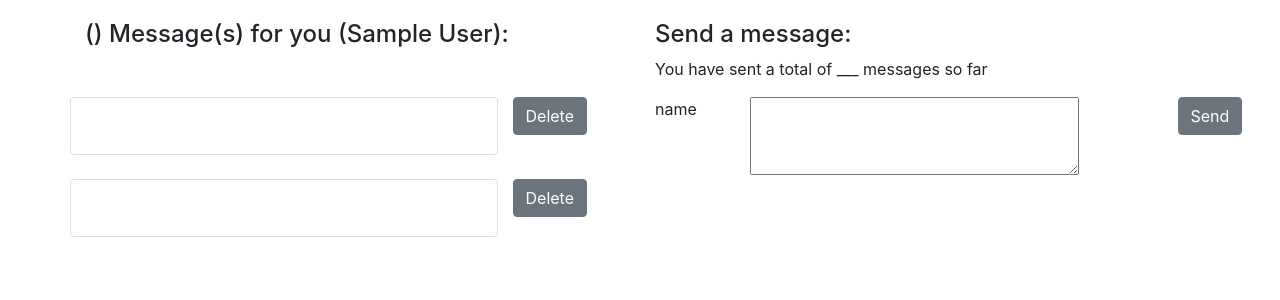
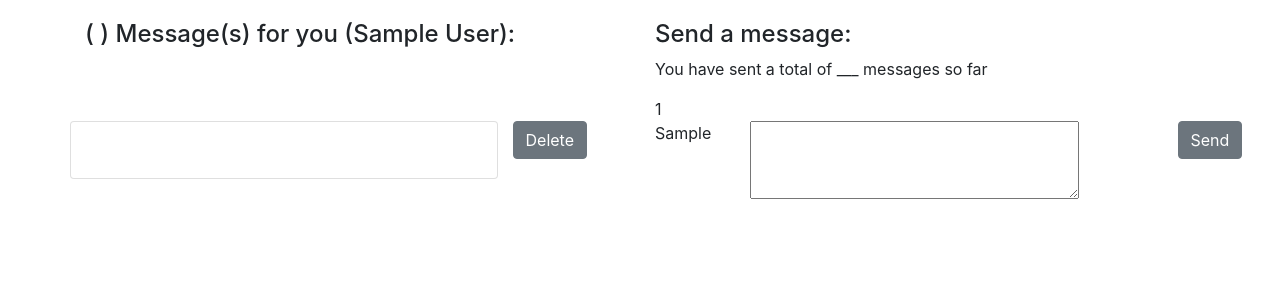
Before and after one commit to elvis-lam/login_registration-1, a Flask app: template templates/messages.html in a window 1280 px wide. Shown: the part 90-390 px from the top of the page. Run offline with Flask 2, Linux system fonts and the light colour scheme; the visitor is signed in with stand-in values (Sample User, id 1); tables that the repository leaves empty hold one stand-in row (values such as "Sample post"); the template is opened without the code that fills it: most values are stand-ins (such as "Sample title", 1, 10 or a date in 2020); some libraries are stand-ins or nearby versions.

Commit message:
send message forms/inputs are created dynamically using database

```diff
--- a/server.py
+++ b/server.py
@@ -87,7 +87,7 @@ def register():
         # session['user_id'] = request.form
         session['user_name'] = request.form['first_name']
         print('SESSION:', session)
-        return redirect('/welcome')
+        return redirect('/getData')
 
 
 # ===========================================================================
@@ -110,7 +110,7 @@ def login():
             session['user_name'] = result[0]['first_name']
 
             # never render on a post, always redirect!
-            return redirect('/welcome')
+            return redirect('/getData')
 
     # if username & password don't match
     # --------------------------------------
@@ -124,39 +124,59 @@ def login():
 # ===========================================================================
 # NEED TO ADD GETTING MESSAGES IN HERE
 
-@app.route('/welcome', methods=['GET'])
-def welcome():
+@app.route('/getData', methods=['GET'])
+def getData():
+
     user_id= session['user_id']
+
     print('*****SESSION', session)
     print('*****USER_ID', user_id)
 
-    # COUNT sent messages
-    #-------------------------------------------
-    mysql = connectToMySQL("registrationsdb")
-    query = "SELECT COUNT(user_id) FROM registrationsdb.messages WHERE user_id = %(user_id)s;"
-    data = { 'user_id': session['user_id'] }
-    count_sent_messages = mysql.query_db(query, data)
+    mysql = connectToMySQL('registrationsdb')
+    query = "SELECT id, first_name FROM users WHERE NOT (id = %(user_id)s);"
+    data = {
+        'user_id': user_id
+    }
 
-    print('******** COUNT SENT MESSAGES:', count_sent_messages)
+    # will render names and their id (hidden) to send messages
+    # saved to, otherUsers
+    all_other_users = mysql.query_db(query, data)
+    print('OTHER USERS:', all_other_users)
 
-    # COUNT received messages
-    #-------------------------------------------
-    mysql = connectToMySQL("registrationsdb")
-    query = "SELECT COUNT(receiver_id) FROM registrationsdb.messages WHERE receiver_id = %(user_id)s;"
-    data = { 'receiver_id': session['user_id'] }
-    count_received_messages = mysql.query_db(query, data)
-
-    print('******** COUNT RECEIVED MESSAGES:', count_received_messages)
+    # return  jsonify(all_clients)
 
 
 
-    mysql = connectToMySQL("registrationsdb")
-    query = "SELECT * FROM registrationsdb.messages WHERE receiver_id = %(user_id)s ORDER BY id DESC LIMIT 5;"
-    data = { 'receiver_id': session['user_id'] }
-    received_messages = mysql.query_db(query, data)
 
+    # # COUNT sent messages
+    # # -------------------------------------------
+    # mysql = connectToMySQL("registrationsdb")
+    # query = "SELECT COUNT(user_id) FROM registrationsdb.messages WHERE user_id = %(user_id)s;"
+    # data = { 'user_id': session['user_id'] }
+    # count_sent_messages = mysql.query_db(query, data)
 
-    return render_template('messages.html')
+    # session['count_sent'] = count_sent_messages
+    # print('******** COUNT SENT MESSAGES:', count_sent_messages)
+
+    # # COUNT received messages
+    # # -------------------------------------------
+    # mysql = connectToMySQL("registrationsdb")
+    # query = "SELECT COUNT(receiver_id) FROM registrationsdb.messages WHERE receiver_id = %(user_id)s;"
+    # data = { 'receiver_id': session['user_id'] }
+    # count_received_messages = mysql.query_db(query, data)
+
+    # print('******** COUNT RECEIVED MESSAGES:', count_received_messages)
+
+    # # DISPLAY RECENT 5 RECEIVED MESSAGES
+    # # -------------------------------------------
+    # mysql = connectToMySQL("registrationsdb")
+    # query = "SELECT * FROM registrationsdb.messages WHERE receiver_id = %(user_id)s ORDER BY id DESC LIMIT 2;"
+    # data = { 'receiver_id': session['user_id'] }
+    # received_messages = mysql.query_db(query, data)
+
+    # return render_template('messages.html', count_sent_messages = count_sent_messages, count_received_messages = count_received_messages, received_messages = received_messages )
+
+    return render_template('messages.html', otherUsers = all_other_users)
 
 # need to use: if received_messages, then return. else don't return the messages
     # return render_template('messages.html', received_messages = received_messages)
--- a/templates/messages.html
+++ b/templates/messages.html
@@ -13,10 +13,6 @@
     <script src="https://cdnjs.cloudflare.com/ajax/libs/jquery/3.2.1/jquery.min.js"></script>
 
     <style>
-        /* body {
-            background-color: gold;
-        } */
-
         #navbar {
             margin: 10px 0 20px;
         }
@@ -27,10 +23,6 @@
             font-size: 2rem;
             font-family: Optima, IrisUPC, sans-serif;
         }
-
-        /* #headers{
-            background-color: #e3f2fd;
-        } */
 
         .contentReceived {
             text-align: center;
@@ -60,7 +52,7 @@
         <!-- ============================================= -->
         <div class="row" id="headers">
             <div class="col">
-                <h4>() Message(s) for you ({{ session['user_name'] }}):</h4>
+                <h4>( ) Message(s) for you ({{ session['user_name'] }}):</h4>
             </div>
             <div class="col">
                 <h4>Send a message:</h4>
@@ -68,6 +60,11 @@
                 <!-- keep a count of messages sent -->
                 <!-- ------------------------------------------ -->
                 <p>You have sent a total of ___ messages so far</p>
+
+                {{ session['count_sent'] }}
+
+
+
             </div>
         </div>
 
@@ -100,28 +97,7 @@
                 </div>
                 <br>
 
-                <!-- card: 2nd message  -->
-                <!-- ============================================= -->
-                <div class="row">
-                    <div class="card col-9">
 
-                        <!-- form /delete_message route  -->
-                        <form action="/delete_message" method="post">
-                            <div class="card-body">
-                                <p class="card-text timeReceived">
-
-                                </p>
-                                <p class="card-text contentReceived">
-
-                                </p>
-                            </div>
-                    </div>
-                    <div class="col-2">
-                        <button name="deleteBttn" type="submit" class="btn btn-secondary">Delete</button>
-                        </form>
-                    </div>
-                </div>
-                <br>
 
             </div>
 
@@ -130,30 +106,32 @@
             <!-- ============================================= -->
             <div class="col">
 
-                <!-- CARD: send one MESSAGE -->
+
+                <!-- CARD: SEND MESSAGE -->
                 <!-- ============================================= -->
+
+                {% for user in otherUsers: %}
+                <div>
                     <form action="/create_message" method="post">
                         <div class="row">
                             <div class="col-2">
-
-                            <!-- make the name dynamic  -->
-                            <label for="sendMsg"> name </label>
+                                <!-- dynamic labels for other users' name  -->
+                                <label for="sendMsg"> {{ user.first_name }} </label>
                             </div>
                             <div class="col-9">
-
-
-                            <!-- USER'S CONTENT FOR MESSAGE  -->
+                                <!-- CONTENT data for message table  -->
                                 <textarea id="sendMsg" name="sendMsg" rows="3" cols="30"></textarea>
                             </div>
                             <div class="col-1">
-                            <button name="sendBttn" type="submit" class="btn btn-secondary">Send</button>
+                                <button value='{{ user.id }}' name="sendBttn" type="submit"
+                                    class="btn btn-secondary">Send</button>
                             </div>
                     </form>
                     <br>
+                </div>
+                {% endfor %}
 
 
-
-            </div>
             </div>
         </div>
     </div>
```
Lines whose indentation alone changed are shown as unchanged.
